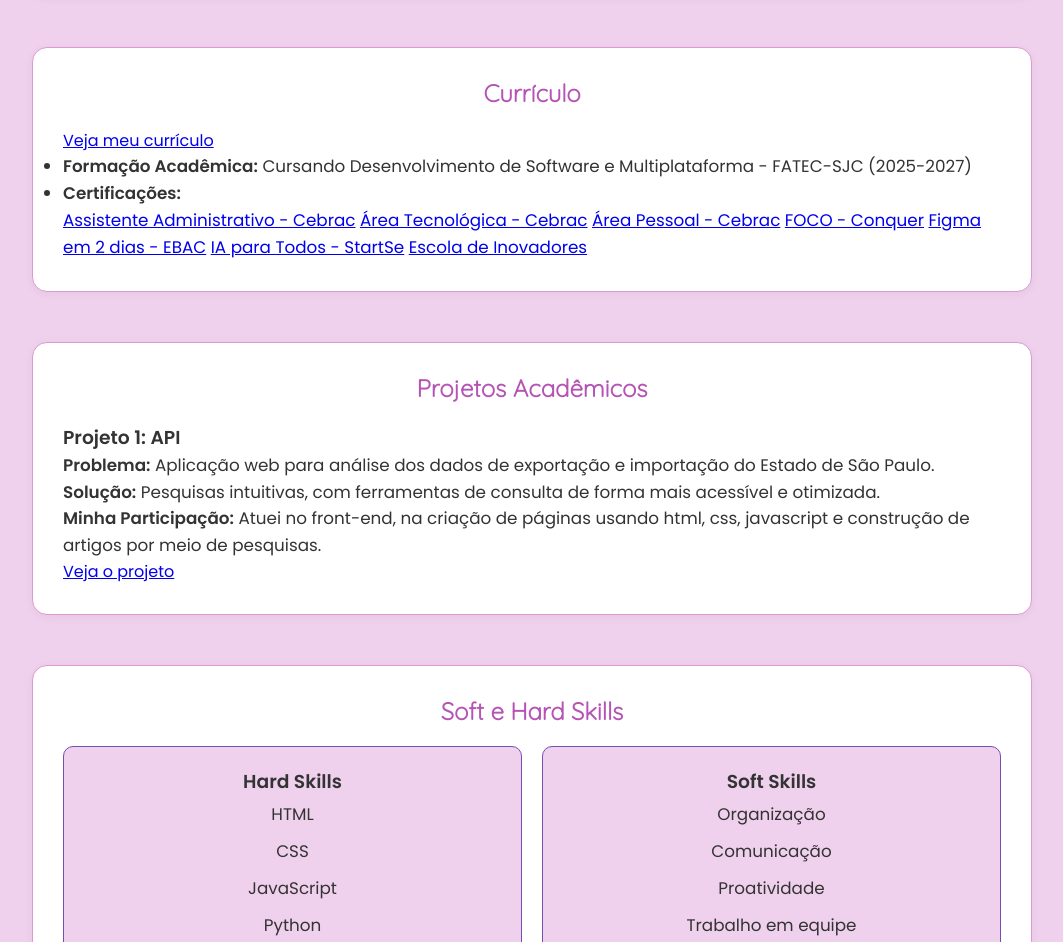
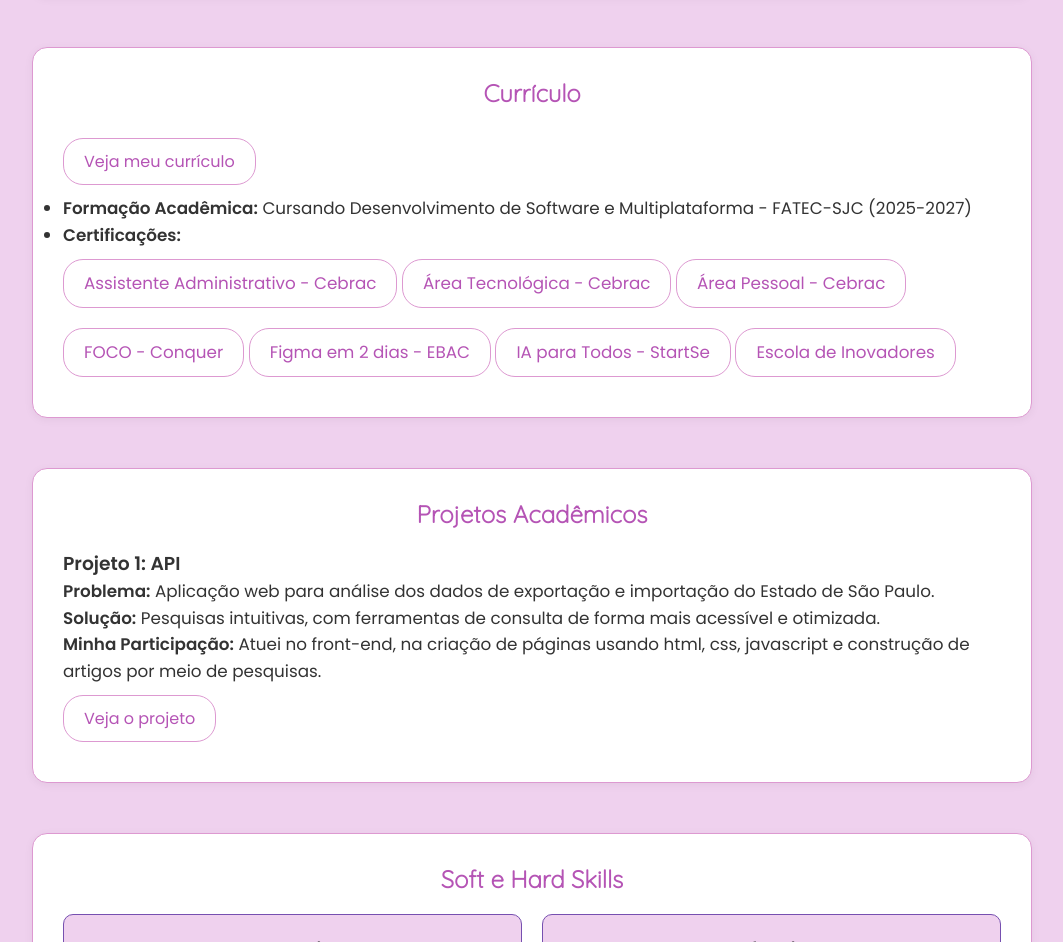
Before and after one commit to lauraflx/lauraflx, a plain HTML site: page src/index.html in a window 1280 px wide. Shown: the part 827-1769 px from the top of the page, without its empty margins (108-1171 px from the left). Drawn offline with Linux system fonts and the light colour scheme.

Commit message:
Update style.css

```diff
--- a/src/style.css
+++ b/src/style.css
@@ -175,3 +175,21 @@ skills h3 {
     margin-top: 10px;
     width: 80px;
   }
+
+  .link {
+    display: inline-block;
+    margin: 10px 0;
+    padding: 10px 20px;
+    background-color: #ffffff;
+    color: #B554B5;
+    border: 1.5px solid #DD99D1;
+    border-radius: 20px;
+    text-decoration: none;
+    font-weight: 500;
+    transition: background-color 0.3s ease, color 0.3s ease;
+  }
+
+  .link:hover {
+    background-color: #F55D9C;
+    color: #ffffff;
+  }
```
